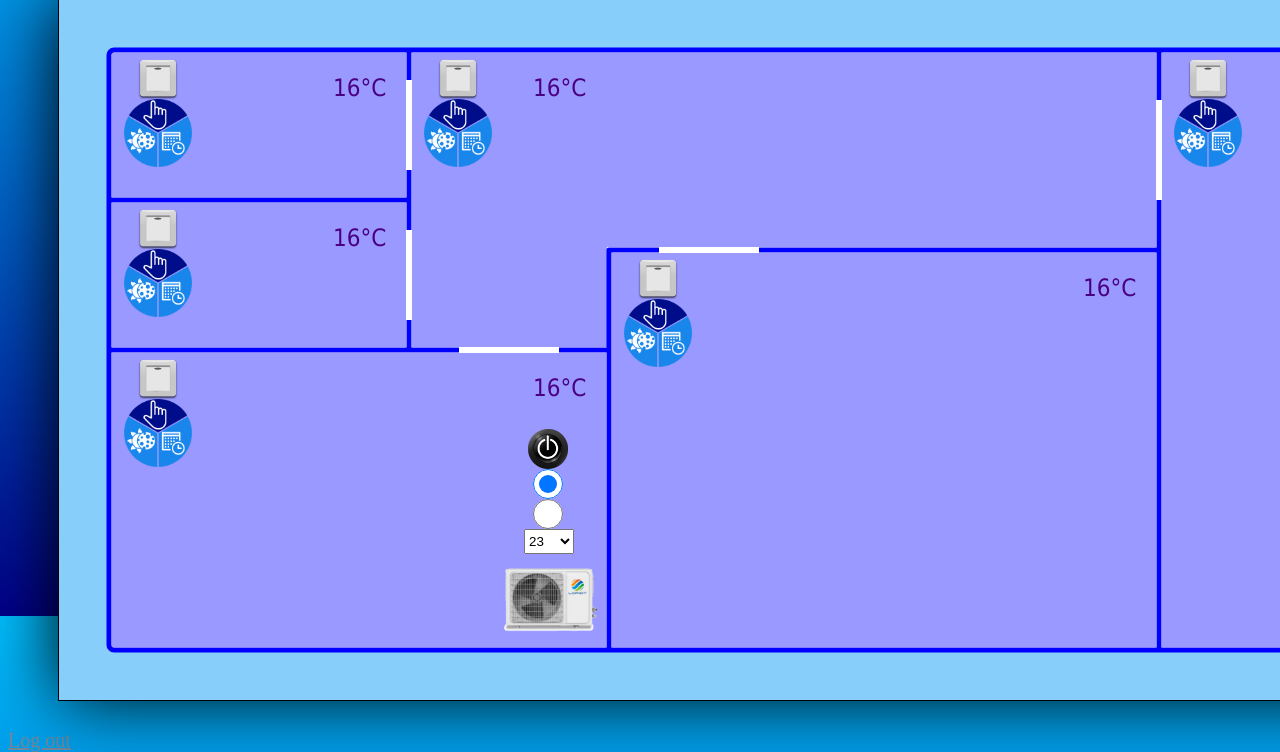
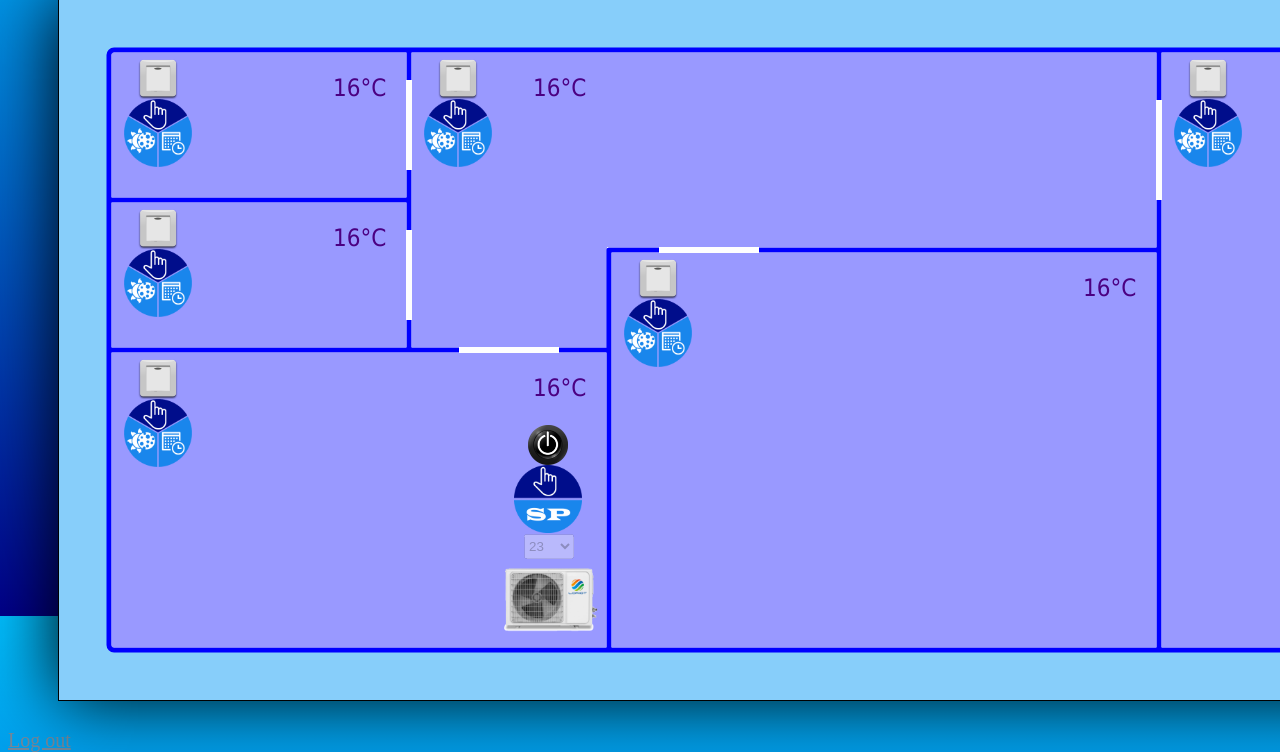
Before and after one commit to KonstantinDigital/mhdevSmartHouse, a Django app: template smartHouseApp/templates/index.html in a window 1280 px wide; the page is wider, and only the part inside the window is pictured. Shown: the part 188-940 px from the top of that part. Run offline with Django 3.2, Linux system fonts and the light colour scheme; the template is opened without the code that fills it, so the values that code supplies are empty; a user stored in the database is signed in.

Commit message:
31.07.2021-01:25-noteBook

```diff
--- a/smartHouseApp/static/css/style.css
+++ b/smartHouseApp/static/css/style.css
@@ -95,6 +95,8 @@ h1 {
 .switchOpacity {
     opacity: 0.5;
 }
+
+
 
 .light1Mode {
     height: 68px;
@@ -371,26 +373,36 @@ h1 {
     margin: 0;
     width: 50px;
     height: 25px;
-    top: 530px;
+    top: 535px;
     left: 466px;
+}
+
+.conditionerMode {
+    height: 68px;
+    position: absolute;
+    margin: 0;
+    top: 466px;
+    left: 456px;
 }
 
 #conditHandMode {
     position: absolute;
+    opacity: 0;
     margin: 0;
-    width: 30px;
+    width: 40px;
     height: 30px;
-    top: 470px;
-    left: 475px;
+    top: 469px;
+    left: 470px;
 }
 
 #conditSpMode {
     position: absolute;
+    opacity: 0;
     margin: 0;
-    width: 30px;
+    width: 40px;
     height: 30px;
-    top: 500px;
-    left: 475px;
+    top: 501px;
+    left: 470px;
 }
 
 #conditOn {
@@ -398,7 +410,7 @@ h1 {
     margin: 0;
     width: 40px;
     height: 40px;
-    top: 430px;
+    top: 426px;
     left: 470px;
 }
 
--- a/smartHouseApp/templates/index.html
+++ b/smartHouseApp/templates/index.html
@@ -15,7 +15,7 @@
             {% if perms.smartHouseApp.can_set_temperature %}
                 <input type="image" id="conditOn" src="static/images/white_button.png" alt="вклХолод" onclick="onClickConditionerButton()">
 <!--                <button id="conditOn">вкл&#176;</button>-->
-                <select id="tempSP">
+                <select id="tempSP" disabled="True" class="switchOpacity">
                     <option value="16">16</option>
                     <option value="17">17</option>
                     <option value="18">18</option>
@@ -32,6 +32,7 @@
                     <option value="29">29</option>
                     <option value="30">30</option>
                 </select>
+                <img id="conditionerModeId" class="conditionerMode" src="static/images/conditionerHandMode.png">
                 <input id="conditHandMode" type="radio" name="conditMode" checked>
                 <input id="conditSpMode" type="radio" name="conditMode">
                 <img id="conditionerImgId" src="static/images/conditioner.png" alt="кондиционер">
```
Also changed, not shown: smartHouseApp/static/js/script.js (+43 -0 lines), smartHouseApp/static/images/conditionerHandMode.png (added), smartHouseApp/static/images/conditionerSpMode.png (added).
